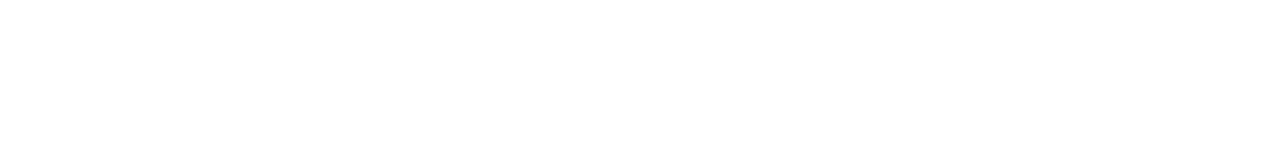
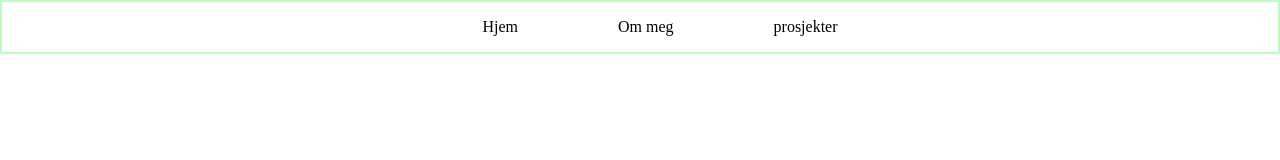
Before and after one commit to lise-charlotte/prosjekt-1.4, a website: page index.html in a window 1280 px wide. Drawn offline with Linux system fonts and the light colour scheme.

Commit message:
Started setting up

```diff
--- a/index.html
+++ b/index.html
@@ -1,14 +1,22 @@
 <!DOCTYPE html>
 <html lang="nb">
   <head>
-    <title>Home</title>
+    <title>Hjem</title>
     <meta charset="UTF-8" />
     <meta name="viewport" content="width=device-width" />
     <link rel="stylesheet" href="styles.css" />
     <script type="module" src="script.js"></script>
   </head>
   <body>
-    <header></header>
+    <header>
+      <nav>
+        <ul>
+          <li>Hjem</li>
+          <li>Om meg</li>
+          <li>prosjekter</li>
+        </ul>
+      </nav>
+    </header>
     <main></main>
     <footer></footer>
   </body>
--- a/styles.css
+++ b/styles.css
@@ -0,0 +1,19 @@
+body {
+    margin: 0;
+
+}
+
+header {
+    border-width: 2px;
+    border-style: solid;
+    border-color: rgb(191, 252, 191);
+}
+
+ul {
+    display: flex;
+    flex-direction: row;
+    justify-content: center;
+    align-items: center;
+    list-style-type: none;
+    gap: 100px;
+}
```
Also changed, not shown: stars.jpg (added), 1 other file.
